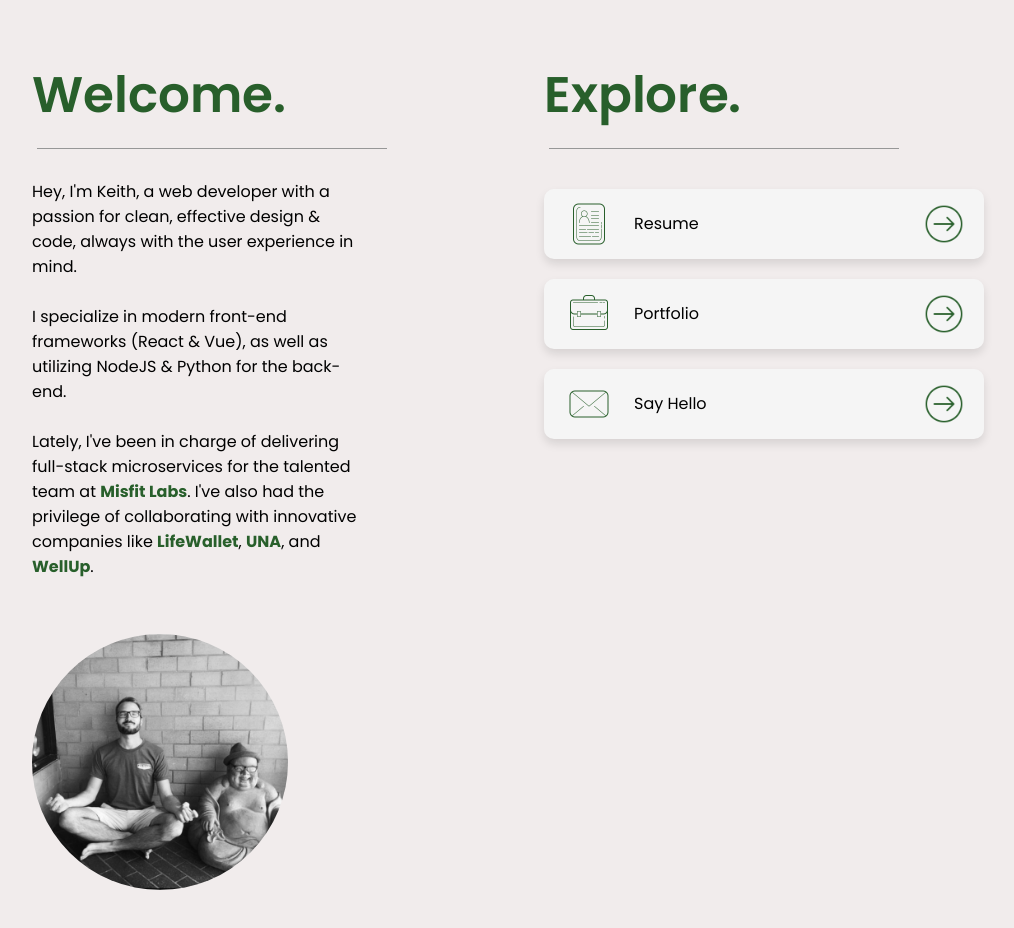
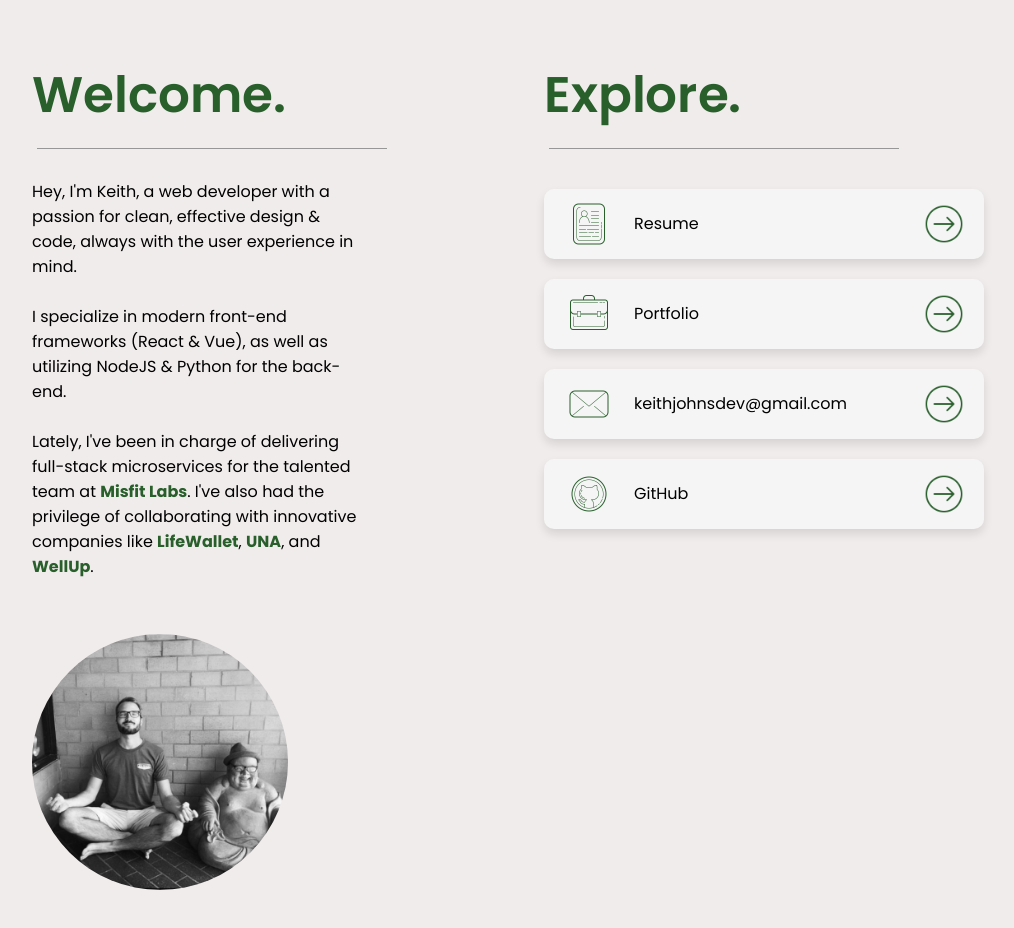
Before and after one commit to keithjohnsdev/kj-website, a React (Vite) app: page / in a window 1280 px wide. Shown: the top 928 px of the page, without its empty margins (132-1146 px from the left). Built offline with nearby package versions, Linux system fonts and the light colour scheme.

Commit message:
added github, styled link cards

```diff
--- a/src/App.jsx
+++ b/src/App.jsx
@@ -35,8 +35,9 @@ function App() {
               rel="noopener noreferrer"
             >
               Misfit Labs
-            </a>. I've also had the privilege of
-            collaborating with innovative companies like{" "}
+            </a>
+            . I've also had the privilege of collaborating with innovative
+            companies like{" "}
             <a
               href="https://www.msprecovery.com/"
               target="_blank"
@@ -88,7 +89,8 @@ function App() {
         {/* <div class="bio delay delay-most">Take a look around:</div> */}
 
         <div class="card-wrapper">
-          <div class="link-card">
+          <a>
+            <div class="link-card one">
               <div>
                 <img src="./icon-resume.png" />
                 Resume
@@ -97,7 +99,9 @@ function App() {
                 <img className="arrow" src="./icon-arrow.png" />
               </div>
             </div>
-          <div class="link-card">
+          </a>
+          <a>
+            <div class="link-card two">
               <div>
                 <img src="./icon-portfolio.png" />
                 Portfolio
@@ -106,15 +110,33 @@ function App() {
                 <img className="arrow" src="./icon-arrow.png" />
               </div>
             </div>
-          <div class="link-card">
+          </a>
+          <a href={`mailto:keithjohnsdev@gmail.com?subject=Hello!`}>
+            <div class="link-card three">
               <div>
                 <img src="./icon-email.png" />
-              Say Hello
+                keithjohnsdev@gmail.com
               </div>
               <div>
                 <img className="arrow" src="./icon-arrow.png" />
               </div>
             </div>
+          </a>
+          <a
+            href="https://github.com/keithjohnsdev"
+            target="_blank"
+            rel="noopener noreferrer"
+          >
+            <div class="link-card four">
+              <div>
+                <img src="./icon-github.png" />
+                GitHub
+              </div>
+              <div>
+                <img className="arrow" src="./icon-arrow.png" />
+              </div>
+            </div>
+          </a>
         </div>
       </div>
     </div>
--- a/src/App.scss
+++ b/src/App.scss
@@ -6,7 +6,7 @@ body {
   padding: 2rem;
   font-family: "Poppins", sans-serif;
   font-style: normal;
-  margin: 2% auto;
+  margin: 2% auto 0;
   width: 80vw;
 }
 
@@ -22,6 +22,15 @@ a {
 
   &:hover {
     color: rgb(84, 153, 88);
+  }
+
+  & .link-card {
+    font-weight: 400;
+    color: black;
+
+    &:hover {
+      color: rgb(84, 153, 88);
+    }
   }
 }
 
@@ -88,35 +97,35 @@ a {
     animation: fadeInScale 1s ease forwards;
 
     &:nth-of-type(1) {
-      animation-delay: 2.4s;
+      animation-delay: 2.3s;
     }
 
     &:nth-of-type(2) {
-      animation-delay: 2.43s;
+      animation-delay: 2.33s;
     }
 
     &:nth-of-type(3) {
-      animation-delay: 2.46s;
+      animation-delay: 2.36s;
     }
 
     &:nth-of-type(4) {
-      animation-delay: 2.49s;
+      animation-delay: 2.39s;
     }
 
     &:nth-of-type(5) {
-      animation-delay: 2.52s;
+      animation-delay: 2.42s;
     }
 
     &:nth-of-type(6) {
-      animation-delay: 2.55s;
+      animation-delay: 2.45s;
     }
 
     &:nth-of-type(7) {
-      animation-delay: 2.58s;
+      animation-delay: 2.48s;
     }
 
     &:nth-of-type(8) {
-      animation-delay: 2.61s;
+      animation-delay: 2.51s;
     }
   }
 }
@@ -207,16 +216,20 @@ a {
     opacity: 0;
     transform: translateX(30px);
 
-    &:nth-of-type(1) {
+    &.one {
+      animation-delay: 2.8s;
+    }
+
+    &.two {
       animation-delay: 3s;
     }
 
-    &:nth-of-type(2) {
-      animation-delay: 3.25s;
+    &.three {
+      animation-delay: 3.2s;
     }
 
-    &:nth-of-type(3) {
-      animation-delay: 3.5s;
+    &.four {
+      animation-delay: 3.4s;
     }
 
     & div {
```
Also changed, not shown: public/icon-github.png (added). Lines whose indentation alone changed are shown as unchanged.
